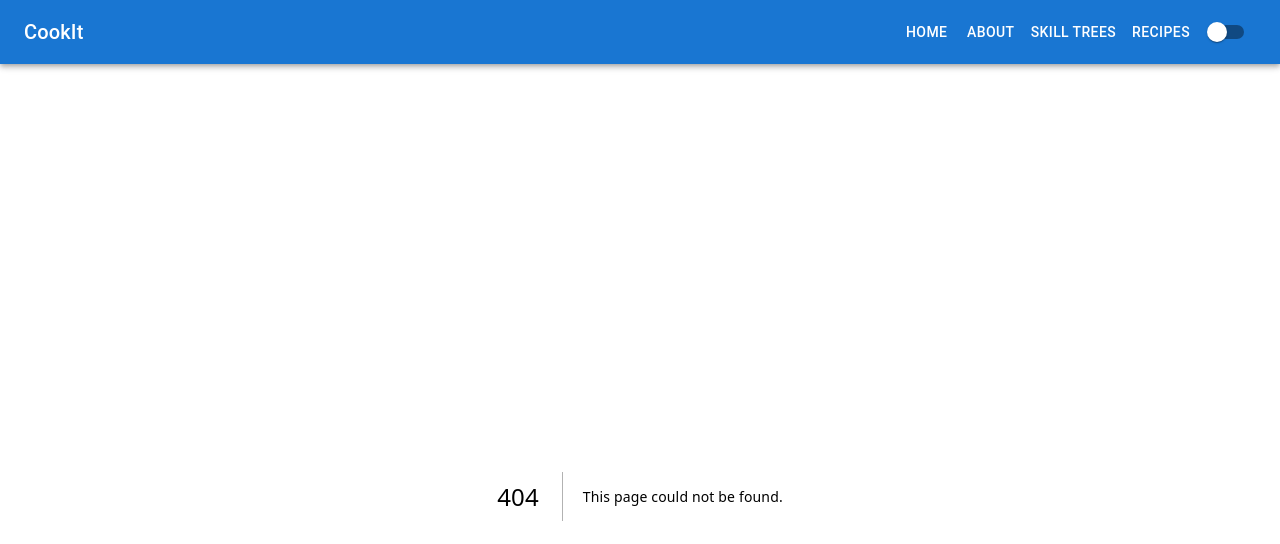
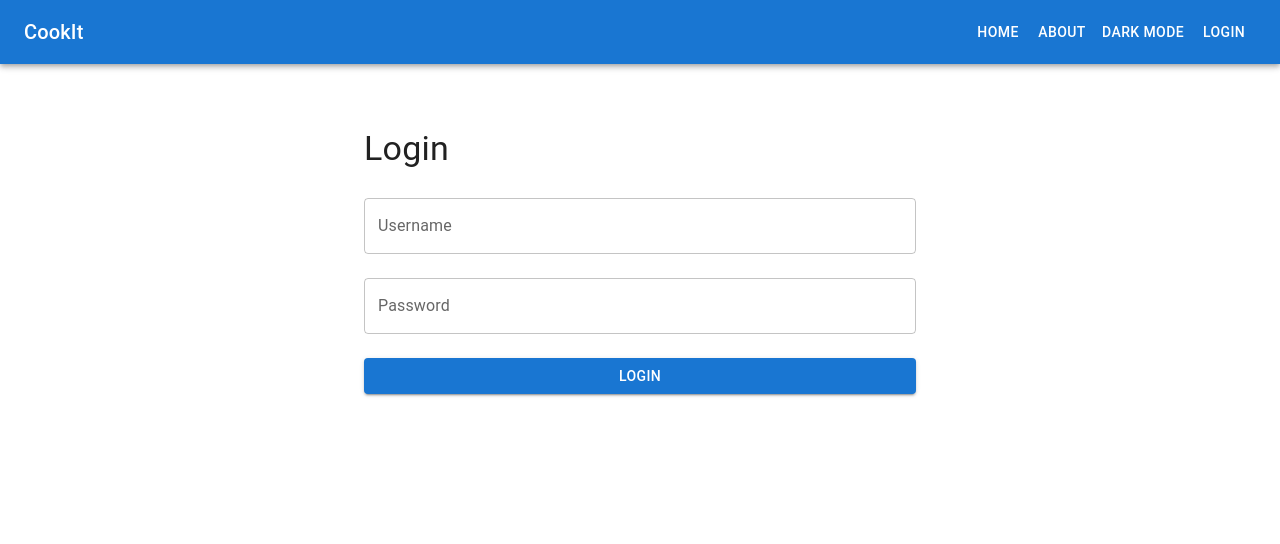
Before and after one commit to towseefhossain/cookit, a Next.js app: page /login in a window 1280 px wide. Before the commit this address had no page. Shown: the top 544 px of the page. Built offline with nearby package versions, Linux system fonts and the light colour scheme.

Commit message:
Adding login logic

```diff
--- /dev/null
+++ b/context/authContext.tsx
@@ -0,0 +1,30 @@
+import { createContext, useContext, useState, ReactNode } from 'react';
+
+interface AuthContextType {
+    isLoggedIn: boolean;
+    login: () => void;
+    logout: () => void;
+}
+
+const AuthContext = createContext<AuthContextType | undefined>(undefined);
+
+export const AuthProvider = ({ children }: { children: ReactNode }) => {
+    const [isLoggedIn, setIsLoggedIn] = useState(false);
+
+    const login = () => setIsLoggedIn(true);
+    const logout = () => setIsLoggedIn(false);
+
+    return (
+        <AuthContext.Provider value={{ isLoggedIn, login, logout }}>
+            {children}
+        </AuthContext.Provider>
+    );
+};
+
+export const useAuth = () => {
+    const context = useContext(AuthContext);
+    if (context === undefined) {
+        throw new Error('useAuth must be used within an AuthProvider');
+    }
+    return context;
+};
--- a/pages/_app.js
+++ b/pages/_app.js
@@ -1,14 +1,15 @@
 import { useState, useEffect } from 'react';
+import { useRouter } from 'next/router';
 import { ThemeProvider, createTheme } from '@mui/material/styles';
 import CssBaseline from '@mui/material/CssBaseline';
-import Switch from '@mui/material/Switch';
 import { AppBar, Toolbar, Typography, Container, Box, Button } from '@mui/material';
-import Link from 'next/link';
 import Head from 'next/head';
+import { AuthProvider, useAuth } from '../context/authContext';
 import '../styles/globals.css';
 
 function MyApp({ Component, pageProps }) {
     const [darkMode, setDarkMode] = useState(false);
+    const router = useRouter();
 
     useEffect(() => {
         if (typeof document !== 'undefined') {
@@ -28,11 +29,12 @@ function MyApp({ Component, pageProps }) {
         },
     });
 
-    const handleToggle = () => {
+    const handleToggleDarkMode = () => {
         setDarkMode(!darkMode);
     };
 
     return (
+        <AuthProvider>
             <ThemeProvider theme={theme}>
                 <CssBaseline />
                 <Head>
@@ -42,23 +44,67 @@ function MyApp({ Component, pageProps }) {
                 </Head>
                 <AppBar position="static">
                     <Toolbar>
-                    <Typography variant="h6" style={{ flexGrow: 1 }}>
+                        <Typography variant="h6" component="div" sx={{ flexGrow: 1 }}>
                             CookIt
                         </Typography>
-                    <Button color="inherit" component={Link} href="/">Home</Button>
-                    <Button color="inherit" component={Link} href="/about">About</Button>
-                    <Button color="inherit" component={Link} href="/skilltrees/basic">Skill Trees</Button>
-                    <Button color="inherit" component={Link} href="/recipes">Recipes</Button>
-                    <Switch checked={darkMode} onChange={handleToggle} />
+                        <Navigation
+                            darkMode={darkMode}
+                            handleToggleDarkMode={handleToggleDarkMode}
+                        />
                     </Toolbar>
                 </AppBar>
                 <Container>
-                <Box my={4}>
+                    <Box sx={{ my: 2 }}>
                         <Component {...pageProps} />
                     </Box>
                 </Container>
             </ThemeProvider>
+        </AuthProvider>
     );
 }
 
+const Navigation = ({ darkMode, handleToggleDarkMode }) => {
+    const router = useRouter();
+    const { isLoggedIn, login, logout } = useAuth();
+
+    const handleLoginLogout = () => {
+        if (isLoggedIn) {
+            logout();
+        } else {
+            router.push('/login');
+        }
+    };
+
+    const handleNavigation = (path) => {
+        router.push(path);
+    };
+
+    return (
+        <>
+            <Button color="inherit" onClick={() => handleNavigation('/')}>
+                Home
+            </Button>
+            <Button color="inherit" onClick={() => handleNavigation('/about')}>
+                About
+            </Button>
+            {isLoggedIn && (
+                <>
+                    <Button color="inherit" onClick={() => handleNavigation('/skilltrees/basic')}>
+                        Skilltrees
+                    </Button>
+                    <Button color="inherit" onClick={() => handleNavigation('/recipes')}>
+                        Recipes
+                    </Button>
+                </>
+            )}
+            <Button color="inherit" onClick={handleToggleDarkMode}>
+                {darkMode ? 'Light Mode' : 'Dark Mode'}
+            </Button>
+            <Button color="inherit" onClick={handleLoginLogout}>
+                {isLoggedIn ? 'Logout' : 'Login'}
+            </Button>
+        </>
+    );
+};
+
 export default MyApp;
--- /dev/null
+++ b/pages/login.tsx
@@ -0,0 +1,56 @@
+import { useState } from 'react';
+import { useRouter } from 'next/router';
+import { Container, Box, TextField, Button, Typography } from '@mui/material';
+import { useAuth } from '../context/authContext';
+
+const Login: React.FC = () => {
+    const [username, setUsername] = useState<string>('');
+    const [password, setPassword] = useState<string>('');
+    const router = useRouter();
+    const { login } = useAuth();
+
+    const handleLogin = () => {
+        // Implement your login logic here
+        // For now, we'll just set isLoggedIn to true and redirect to the homepage
+        login();
+        router.push('/');
+    };
+
+    return (
+        <Container maxWidth="sm">
+            <Box sx={{ mt: 8 }}>
+                <Typography variant="h4" component="h1" gutterBottom>
+                    Login
+                </Typography>
+                <TextField
+                    label="Username"
+                    variant="outlined"
+                    fullWidth
+                    margin="normal"
+                    value={username}
+                    onChange={(e) => setUsername(e.target.value)}
+                />
+                <TextField
+                    label="Password"
+                    type="password"
+                    variant="outlined"
+                    fullWidth
+                    margin="normal"
+                    value={password}
+                    onChange={(e) => setPassword(e.target.value)}
+                />
+                <Button
+                    variant="contained"
+                    color="primary"
+                    fullWidth
+                    sx={{ mt: 2 }}
+                    onClick={handleLogin}
+                >
+                    Login
+                </Button>
+            </Box>
+        </Container>
+    );
+};
+
+export default Login;
```
Lines whose indentation alone changed are shown as unchanged.
